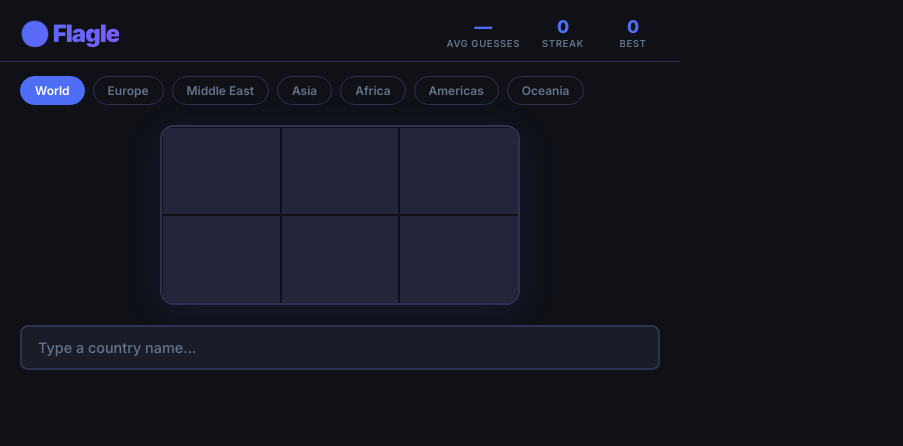
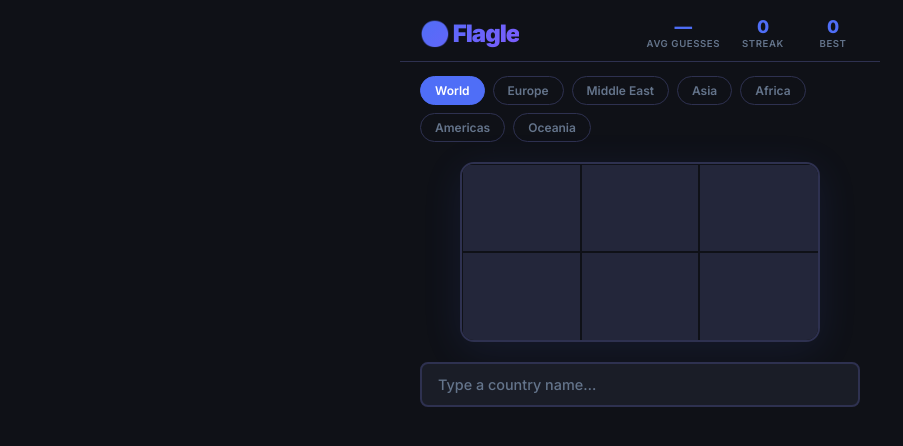
Before and after one commit to Yosefnago/flagle-game, an Angular app: page / in a window 1280 px wide. Shown: the top 446 px of the page, without its empty margins (0-903 px from the left). Built offline with nearby package versions, Linux system fonts and the light colour scheme.

Commit message:
fix: center game on desktop and isolate scrolling strictly to dropdown list

```diff
--- a/src/app/app.css
+++ b/src/app/app.css
@@ -43,7 +43,8 @@ body {
 
 header {
   width: 100%;
-  max-width: 680px;
+  max-width: 480px;
+  margin: 0 auto;
   display: flex;
   align-items: center;
   justify-content: space-between;
@@ -92,7 +93,8 @@ header {
 
 .filter-wrap {
   width: 100%;
-  max-width: 680px;
+  max-width: 480px;
+  margin: 0 auto;
   padding: 14px 20px 0;
   display: flex;
   gap: 8px;
@@ -125,7 +127,8 @@ header {
 
 main {
   width: 100%;
-  max-width: 680px;
+  max-width: 480px;
+  margin: 0 auto;
   padding: 20px 20px 0;
   display: flex;
   flex-direction: column;
@@ -197,7 +200,7 @@ main {
 
 .autocomplete-wrap {
   position: relative;
-  z-index: 50; /* ensure suggestions float above the guess list elements below */
+  z-index: 100;
 }
 
 .input-row {
@@ -251,17 +254,18 @@ main {
 
 .ac-list {
   position: absolute;
-  top: calc(100% + 4px);
+  top: calc(100% + 6px);
   left: 0;
   right: 0;
   background: var(--surface2);
   border: 1.5px solid var(--border);
   border-radius: var(--radius-sm);
-  z-index: 100;
-  max-height: 210px;
+  z-index: 9999;
+  max-height: 190px;
   overflow-y: auto;
+  overscroll-behavior: contain;
   display: none;
-  box-shadow: 0 12px 40px rgba(0, 0, 0, 0.55);
+  box-shadow: 0 16px 48px rgba(0, 0, 0, 0.65);
 }
 
 .ac-list.open { display: block; }
```
